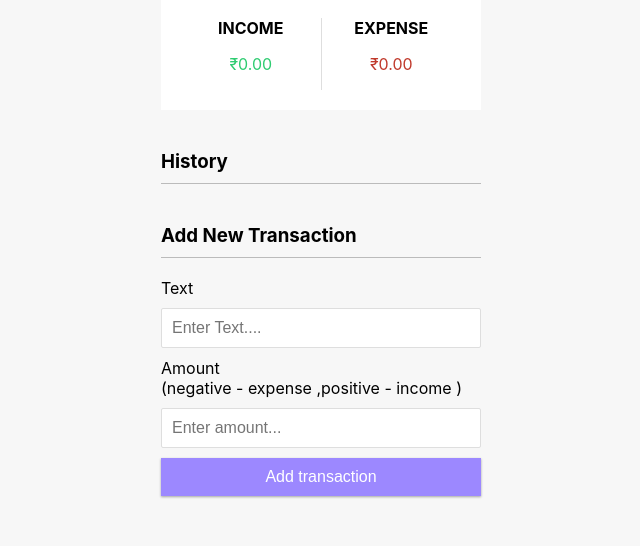
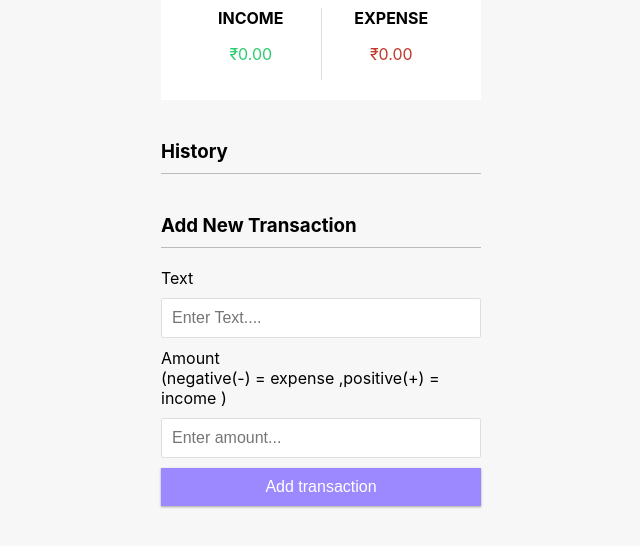
Before and after one commit to GoddamSam/Expense-Tracker, a plain HTML site: page index.html in a window 1280 px wide. Shown: the part 212-758 px from the top of the page, without its empty margins (319-959 px from the left). Drawn offline with Linux system fonts and the light colour scheme.

Commit message:
signs updated

```diff
--- a/index.html
+++ b/index.html
@@ -43,7 +43,7 @@
               <input type="text" id="text" placeholder="Enter Text...."/>
           </div>
           <div class="form-control">
-              <label for="amount">Amount <br> (negative - expense ,positive - income )</label>
+              <label for="amount">Amount <br> (negative(-) = expense ,positive(+) = income )</label>
               <input type="number" id="amount" placeholder="Enter amount...">
           </div>
           <button class="btn">Add transaction</button>
```
